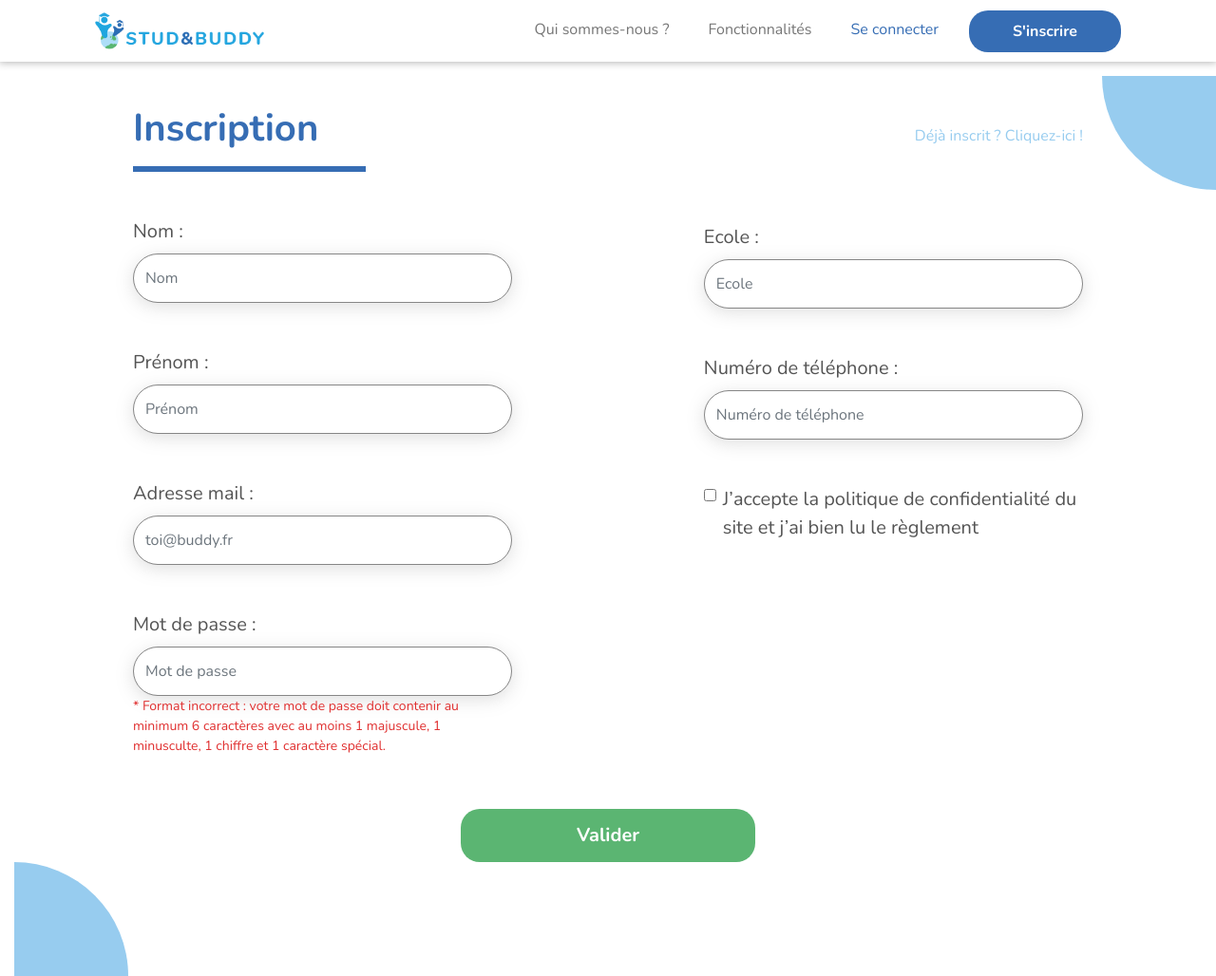
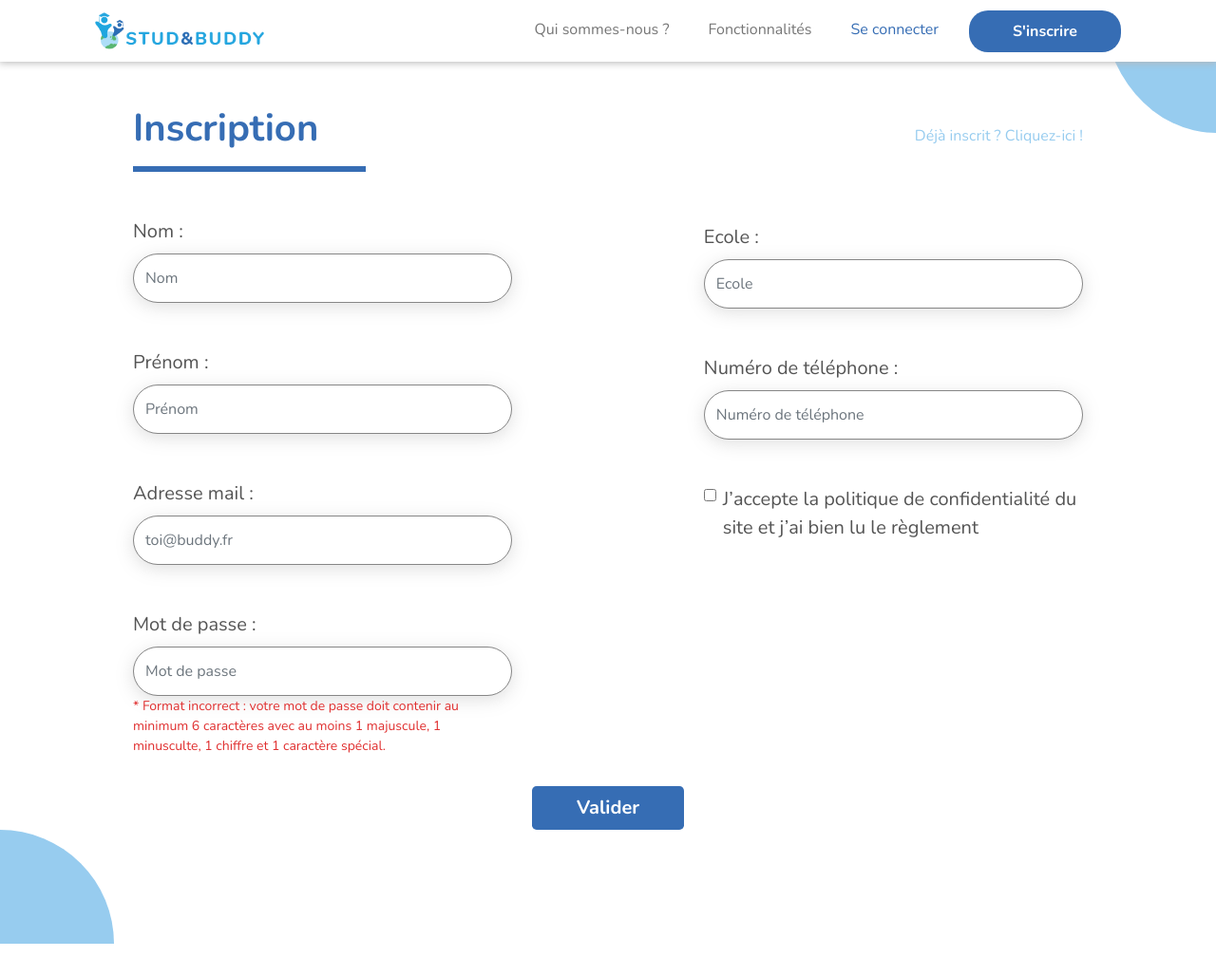
Before and after one commit to nenber/StudeBuddy, a Symfony app: template app/templates/user/register.html.twig in a window 1280 px wide. Shown: the whole page at 95% size. After the commit the page ends 994 px from the top, so only its background shows below. Run offline with Twig, Linux system fonts and the light colour scheme; the template is opened without the code that fills it, so the values that code supplies are empty; some libraries are stand-ins or nearby versions.

Commit message:
feat/front : change css and position circle

```diff
--- a/app/templates/base.html.twig
+++ b/app/templates/base.html.twig
@@ -16,6 +16,11 @@
 
 			{
 				# GLOBAL BODY #
+			}
+			html,
+			body {
+				margin: 0;
+				padding: 0;
 			}
 			body {
 				font-family: 'Nunito', sans-serif;
@@ -186,33 +191,34 @@
 			{
 				# REGISTER #
 			}
-			.circle-right:before {
+			#register .circle-right:before {
 				display: block;
 				overflow: hidden;
 				position: relative;
 				z-index = -10;
 			}
 
-			.circle-right {
+			#register .circle-right {
 				display: block;
 				position: absolute;
 				content: '';
 				border-radius: 0 0 0 100%;
 				width: 120px;
-				height: 120px;
+				height: 140px;
 				background: #97CCEF;
 				right: 0;
 				top: 10vh;
 				z-index = -10;
+				top: 0
 			}
-			.circle-left:before {
+			#register .circle-left:before {
 				display: block;
 				overflow: hidden;
 				position: relative;
 				z-index = -10;
 			}
 
-			.circle-left {
+			#register .circle-left {
 				display: block;
 				position: absolute;
 				content: '';
@@ -221,9 +227,10 @@
 				background: #97CCEF;
 				border-radius: 0 100% 0 0;
 				z-index = -10;
+				left: 0;
 			}
 
-			.register {
+			#register .register {
 				padding: 5% 10% 0;
 				display: flex;
 				justify-content: space-between;
@@ -231,28 +238,35 @@
 				flex-direction: row;
 			}
 
-			.container-button {
+			#register a {
+				color: #97CCEF;
+			}
+
+			#register h1 {
+				color: #366DB4;
+			}
+
+			#register .container-button {
 				display: flex;
 				justify-content: center;
 				align-items: flex-end;
 				align-content: center;
 			}
 
-			.already_sign {
+			#register .already_sign {
 				text-align: right;
 			}
 
-			.p-password {
+			#register .p-password {
 				font-size: 14px;
 				color: #E03030;
 			}
 
 			@media(max-width: 575.98px) {
-				.register {
+				#register .register {
 					padding: 25% 0 0;
 				}
 			}
-			</head> </html>
 		</style>
 	</head>
 	<body>
@@ -263,8 +277,8 @@
 				<img src="{{ asset('/img/logo.png') }}" alt="logo studandbuddy" width="180px"/>
 			</a>
 			{# <button class="navbar-toggler" type="button" data-target="#navbarSupportedContent" aria-controls="navbarSupportedContent" aria-expanded="false" aria-label="Toggle navigation" (click)="toggleNavbar()">
-																																																																																																																																																																																																																																																																																																																																																																																																																																																																																																																																																																																																																																																																																																																																																																																																																																																																																																																																																																																																																																																																																																																												<img [src]="openButton" width="20px"/>
-																																																																																																																																																																																																																																																																																																																																																																																																																																																																																																																																																																																																																																																																																																																																																																																																																																																																																																																																																																																																																																																																																																																											</button> #}
+																																																																																																																																																																																																																																																																																																																																																																																																																																																																																																																																																																																																																																																																																																																																																																																																																																																																																																																																																																																																																																																																																																																																																										<img [src]="openButton" width="20px"/>
+																																																																																																																																																																																																																																																																																																																																																																																																																																																																																																																																																																																																																																																																																																																																																																																																																																																																																																																																																																																																																																																																																																																																																									</button> #}
 
 			<div class="collapse navbar-collapse" [ngClass]="{ show: navbarOpen }" id="navbarSupportedContent">
 				<ul class="navbar-nav ml-auto">
--- a/app/templates/user/register.html.twig
+++ b/app/templates/user/register.html.twig
@@ -4,7 +4,7 @@
 {% endblock %}
 
 {% block body %}
-	<div id="login">
+	<div id="register">
 		<div class="row register mt-sm-5">
 			<div class="circle-right"></div>
 			<div class="col-lg-5 col-sm-12 circle-parent" data-aos="fade-right">
```
